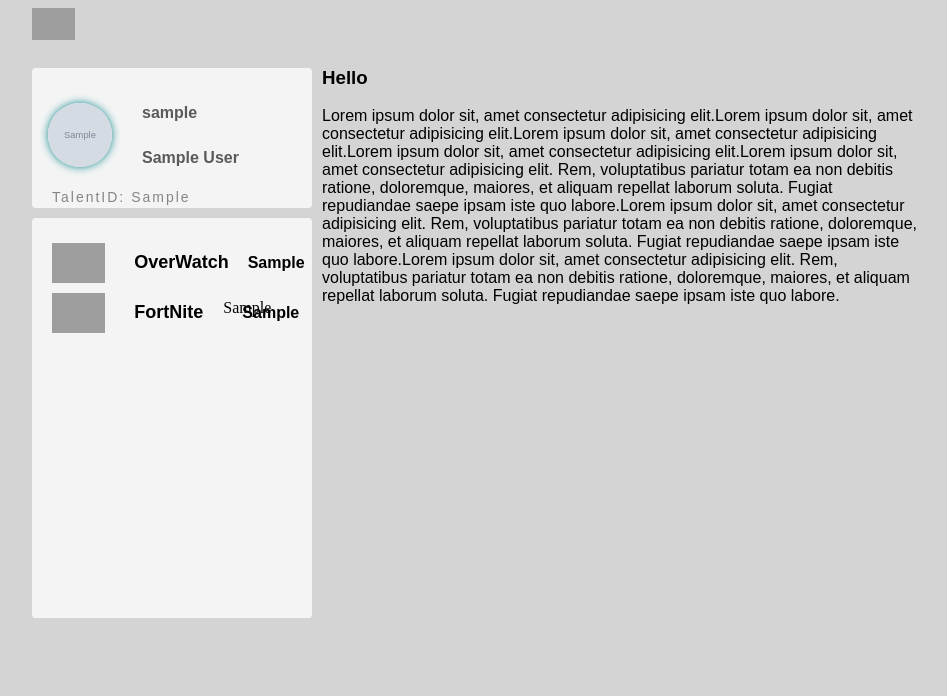
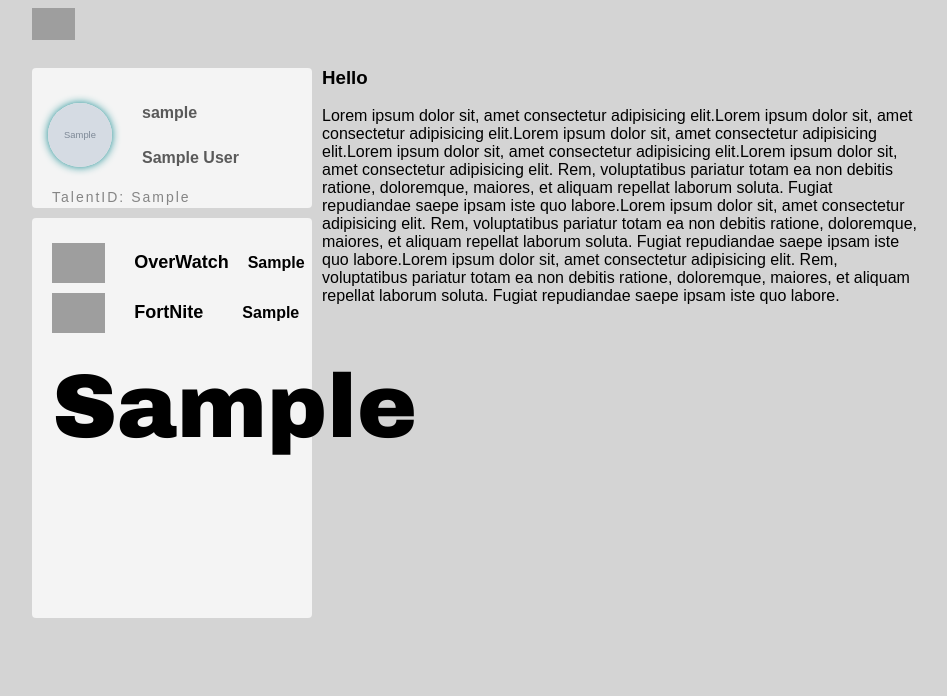
Before and after one commit to refnost/KruzhokSiteFin, a Django app: page /profile in a window 1280 px wide. Shown: the top 696 px of the page, without its empty margins (158-1105 px from the left). Run offline with Django 3.2, Linux system fonts and the light colour scheme; tables that the repository leaves empty hold one stand-in row (values such as "Sample post"); grey boxes marked "Sample" are stand-in pictures; grey boxes are pictures that could not be loaded.

Commit message:
Update style.css

```diff
--- a/Kruzhok/gamer/static/main/style.css
+++ b/Kruzhok/gamer/static/main/style.css
@@ -1,5 +1,12 @@
 body{
     background: #D4D4D4;
+}
+.koefficent{
+    position: relative;
+    left: 20px; top: 40px;
+    text-align: center;
+    font-size: 90px;
+    font-family: "Arial Black";
 }
 .hh{
     position: relative;
```
